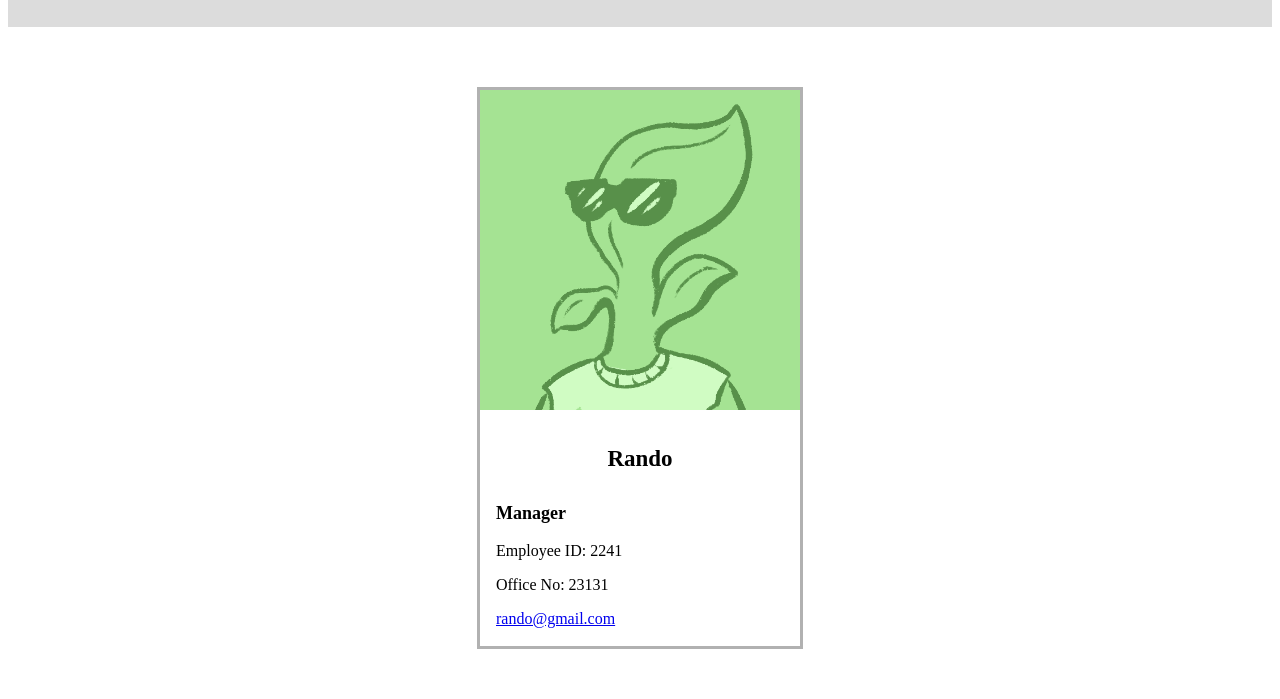
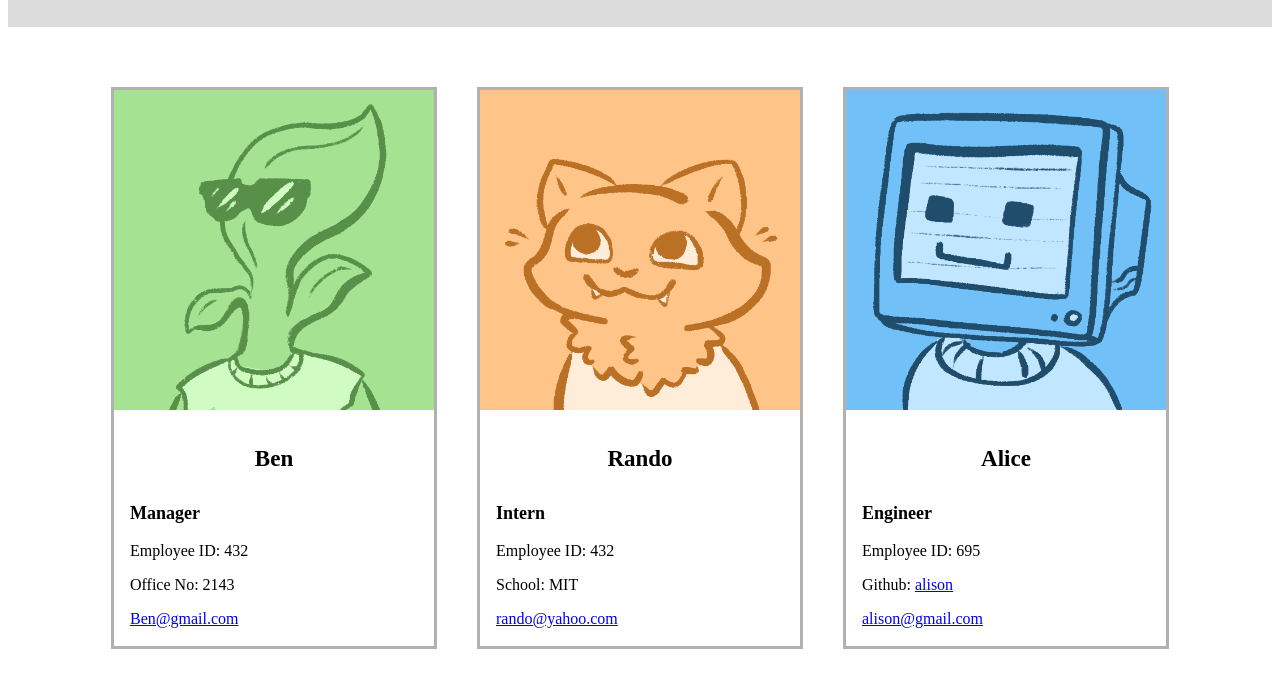
Before and after one commit to LeilaBouk/M10-ProfileGen, a website: page website/index.html in a window 1280 px wide. Shown: the part 101-800 px from the top of the page. Drawn offline with Linux system fonts and the light colour scheme.

Commit message:
added readme

```diff
--- a/website/index.html
+++ b/website/index.html
@@ -11,7 +11,7 @@
 <body>
 
 <header>
-<h1>BLuey</h1>
+<h1>Google</h1>
 </header>
 
 <div class="row">
@@ -19,18 +19,44 @@
     <div class="card" id="manager">
         <img src="../assets/plant.png" class="avatar">
         <div class="container">
-          <h4><b>Rando</b></h4>
+          <h4><b>Ben</b></h4>
           <p class="title"> Manager </p>
-          <p>Employee ID: 2241 </p>
-          <p>Office No: 23131 </p>
+          <p>Employee ID: 432 </p>
+          <p>Office No: 2143 </p>
           <p><a
-            href="mailto:rando@gmail.com">
-            rando@gmail.com</a></p>
+            href="mailto:Ben@gmail.com">
+            Ben@gmail.com</a></p>
         </div>
       </div>
 
 
 
+<div class="card">
+<img src="../assets/cat.png" class="avatar">
+<div class="container">
+  <h4><b>Rando</b></h4>
+  <p class="title"> Intern </p>
+  <p>Employee ID: 432 </p>
+  <p>School: MIT </p>
+  <p><a
+    href="mailto:rando@yahoo.com">
+    rando@yahoo.com</a></p>
+</div>
+</div>
+
+<div class="card">
+<img src="../assets/computer.png" class="avatar">
+<div class="container">
+  <h4><b>Alice</b></h4>
+  <p class="title"> Engineer </p>
+  <p>Employee ID: 695 </p>
+  <p>Github: <a href="https://github.com/alison" target="_blank">alison</a> </p>
+  <p><a
+    href="mailto:alison@gmail.com">
+    alison@gmail.com</a></p>
+</div>
+</div>
+
 </div>
 
 </body>
```
Also changed, not shown: index.js (+5 -5 lines), README.md, assets/screenshot.png (added).
